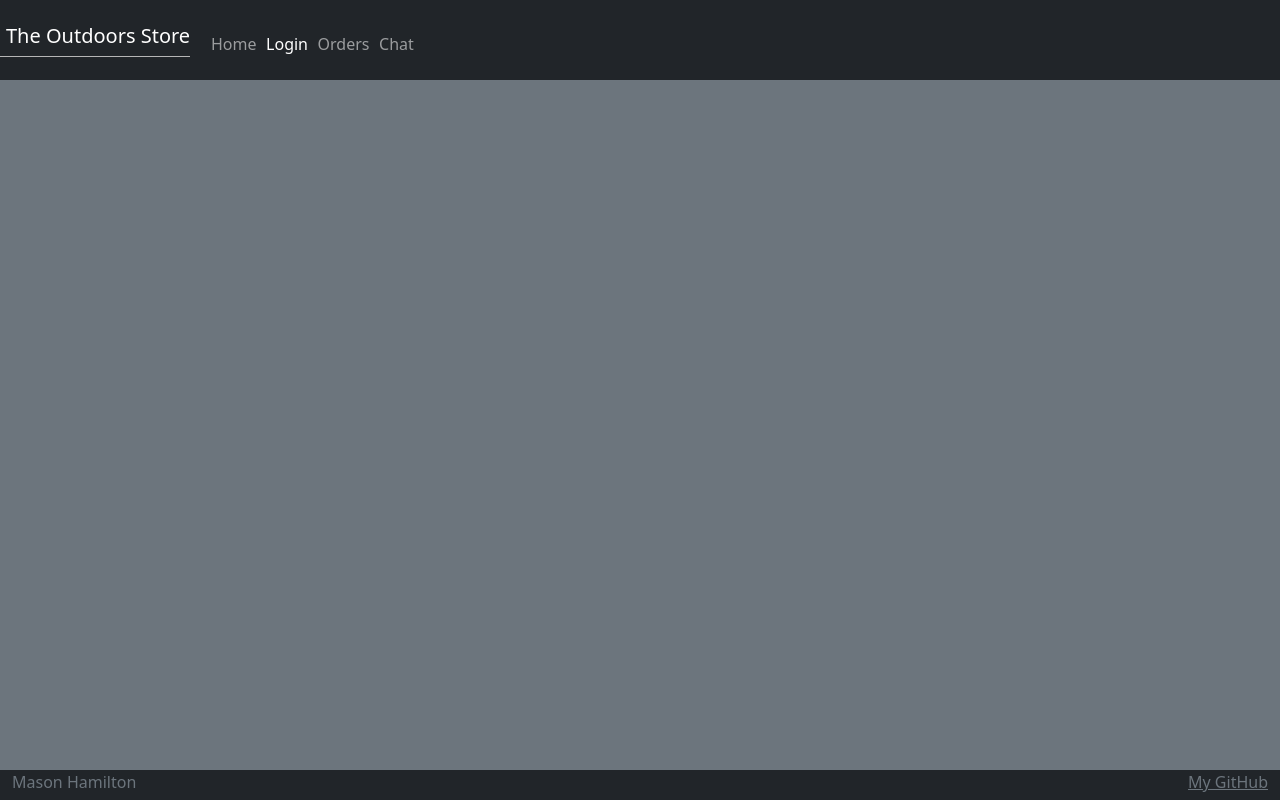
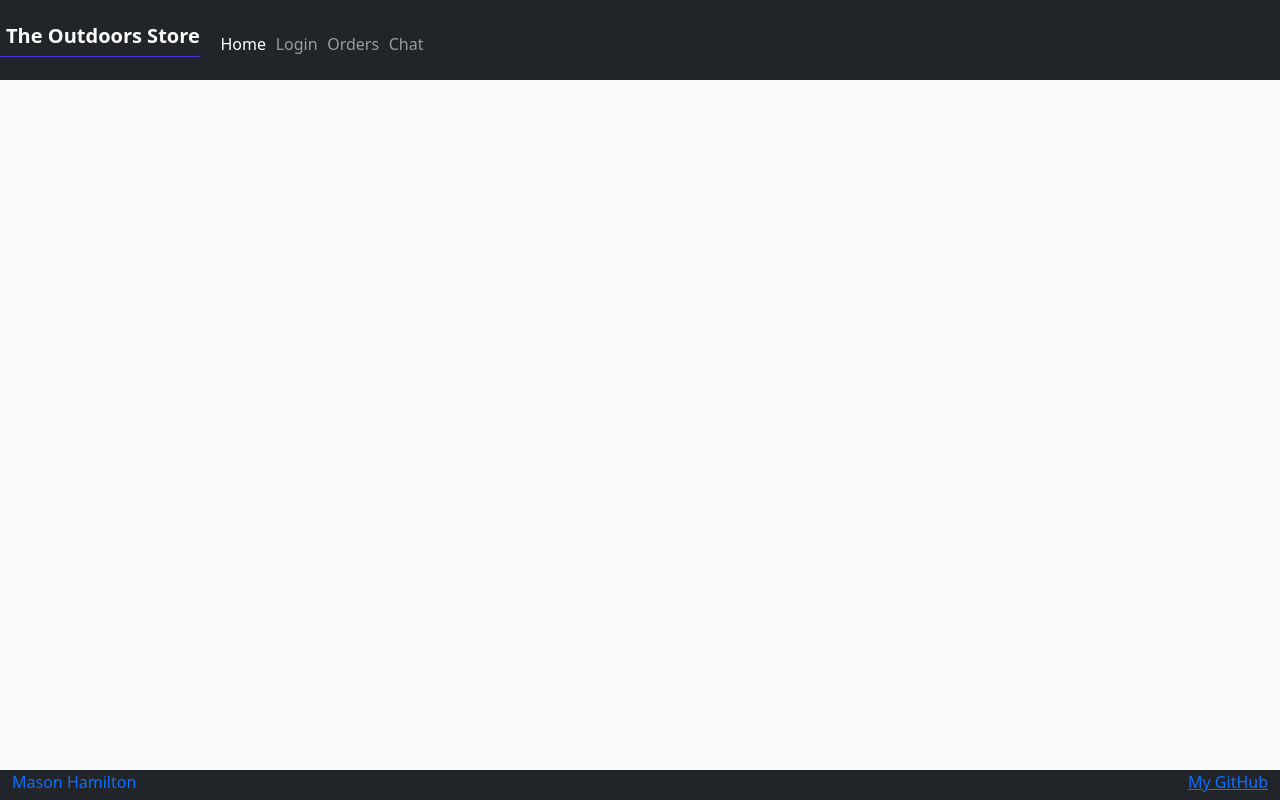
Before and after one commit to hamiltonmasond/startup, a plain HTML site: page index.html in a window 1280 px wide. Drawn offline with nearby package versions, Linux system fonts and the light colour scheme.

Commit message:
Finished stylizing banners

```diff
--- a/index.html
+++ b/index.html
@@ -19,10 +19,10 @@
                 <a class="navbar-brand" href="#">The Outdoors Store</a>
                 <menu class="navbar-nav">
                     <li class="nav-item">
-                        <a class="nav-link" href="index.html">Home</a>
+                        <a class="nav-link active" href="index.html">Home</a>
                     </li>
                     <li class="nav-item">
-                        <a class="nav-link active" href="login.html">Login</a>
+                        <a class="nav-link" href="login.html">Login</a>
                     </li>
                     <li class="nav-item">
                         <a class="nav-link" href="db.html">Orders</a>
@@ -33,10 +33,10 @@
                 </menu>
             </nav>
         </header>
-        <main class="container-fluid bg-secondary text-center">
+        <main class="container-fluid bg-light text-center">
 
         </main>
-        <footer class="bg-dark text-dark text-muted">
+        <footer class="bg-dark text-primary">
             <div class="container-fluid">
                 <span class="text-reset">Mason Hamilton</span>
                 <a
--- a/main.css
+++ b/main.css
@@ -23,14 +23,14 @@ body {
   menu {
     flex: 1;
     display: flex;
-    /*  overwrite Bootstrap so the menu does not wrap */
     flex-direction: row !important;
     list-style: none;
   }
 
   .navbar-brand {
     padding-left: 0.3em;
-    border-bottom: solid rgb(182, 182, 182) thin;
+    font-weight: bold;
+    border-bottom: solid rgb(76, 51, 217) thin;
   }
 
   menu .nav-item {
```
Also changed, not shown: db.html (+4 -4 lines), home.html (renamed from login.html, +4 -4 lines), wb.html (+4 -4 lines).
